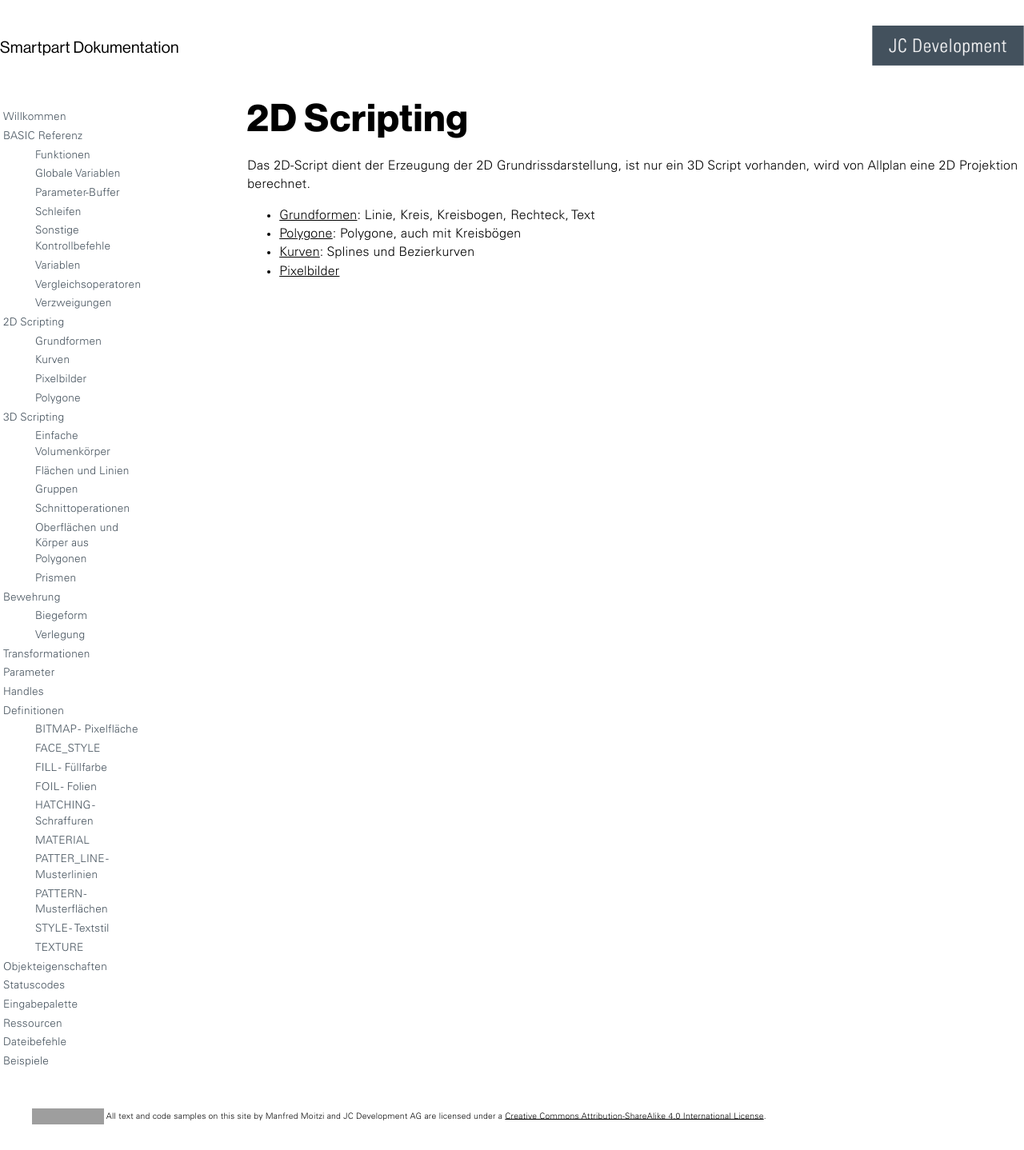
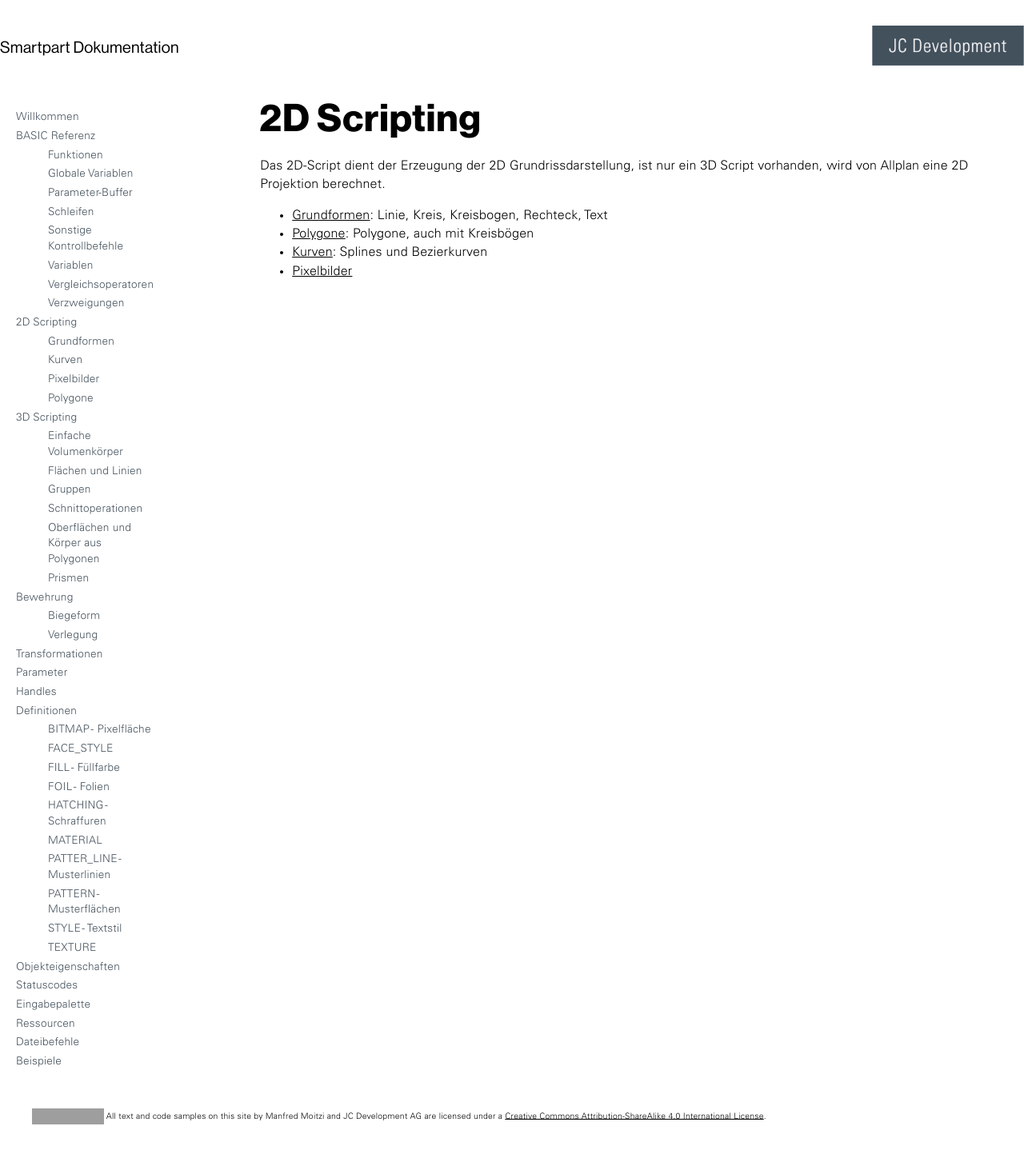
Before and after one commit to JC-Development-AG/smartpart-doku, a Jekyll site: the page built from 2d-scripting.html, in a window 1280 px wide. Shown: the whole page at 80% size. Built offline with Jekyll 4.4.1, drawn with Linux system fonts in a browser that asks for light colours; some web fonts are replaced; grey boxes are pictures that could not be loaded.

Commit message:
Fix css issues

```diff
--- a/assets/css/styles.sass
+++ b/assets/css/styles.sass
@@ -59,6 +59,7 @@ body
 .wrapper
   max-width: 1300px
   margin: 0 auto
+  padding: 0 1rem
   display: flex
 
 header
@@ -166,7 +167,7 @@ table td
   vertical-align: top
 
 .main
-  flex: 0 0 78%
+  flex: 0 1 78%
 
 nav
   flex: 0 0 22%
```
